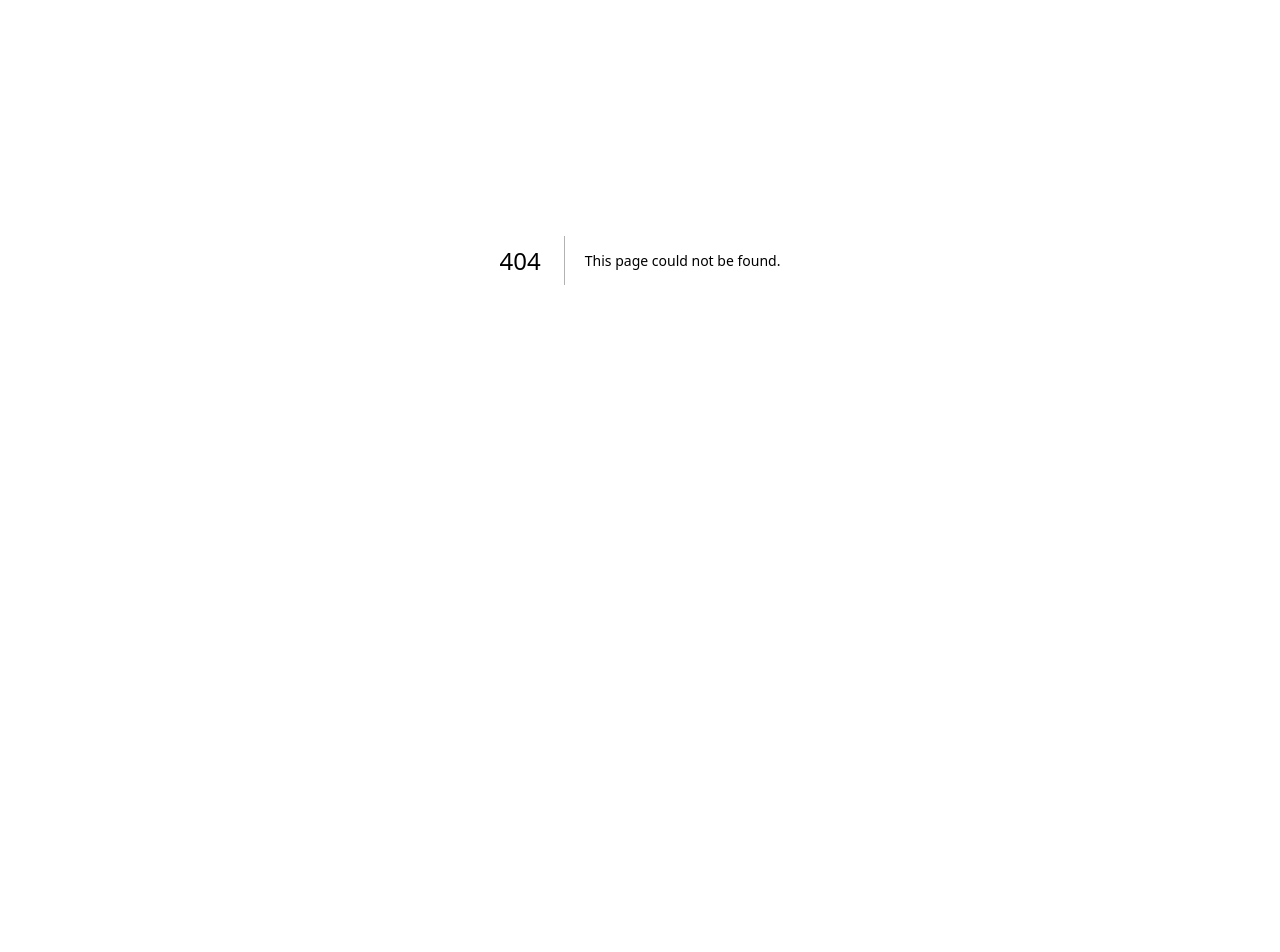
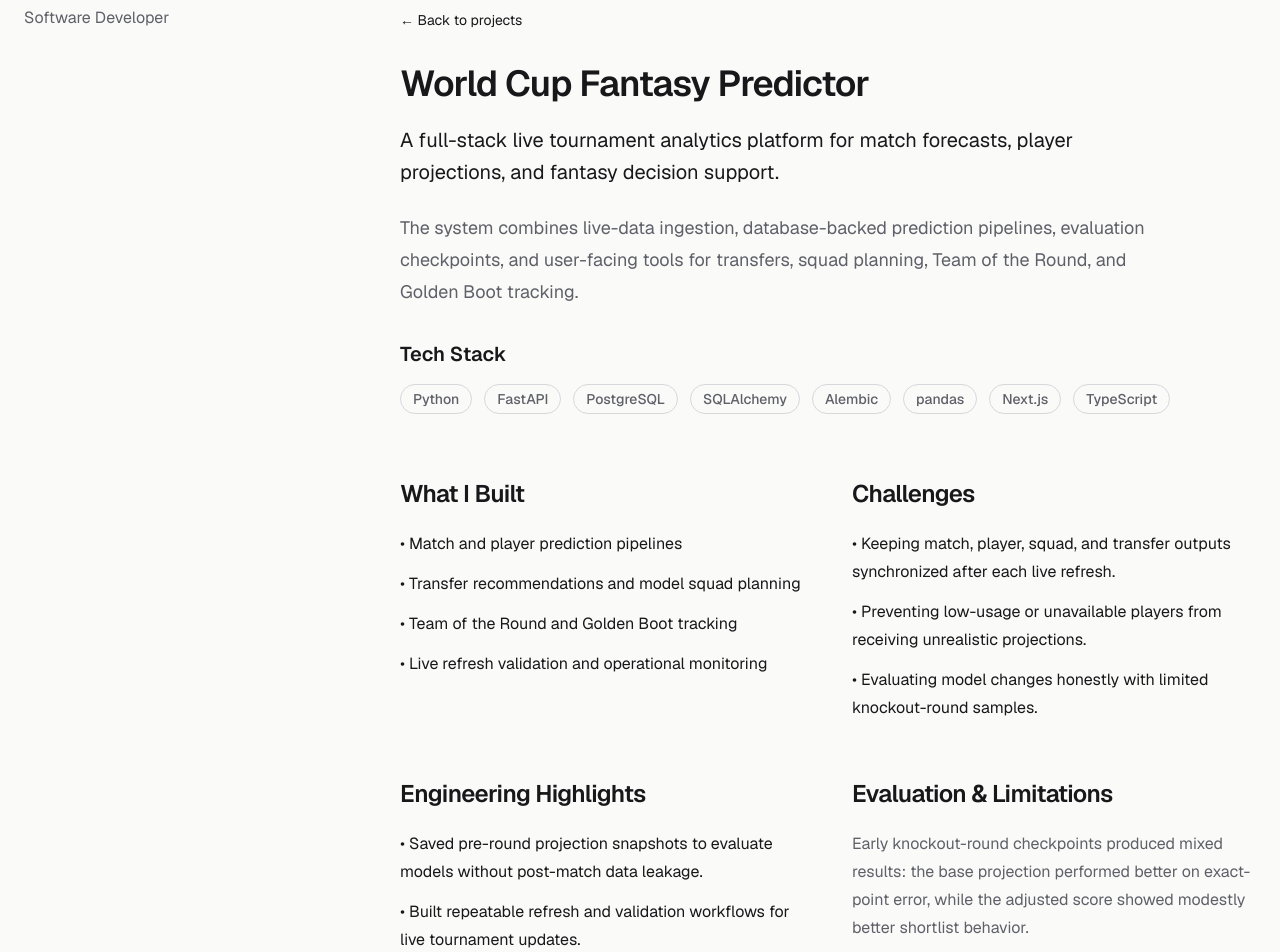
Before and after one commit to AlexJiang36/alex-portfolio, a Next.js app: page /projects/world-cup-fantasy-predictor in a window 1280 px wide. Before the commit this address had no page. Shown: the part 140-1092 px from the top of the page. Before the commit the page ends 800 px from the top, so only its background shows below. Built offline with nearby package versions, Linux system fonts and the light colour scheme.

Commit message:
Day6: add World Cup project case study

```diff
--- a/app/page.tsx
+++ b/app/page.tsx
@@ -1,6 +1,6 @@
 import Container from "@/components/layout/Container";
 import PortfolioShell from "@/components/layout/PortfolioShell";
-import FeaturedProject from "@/components/projects/FeaturedProject";
+import ProjectCard from "@/components/projects/ProjectCard";
 import SectionHeading from "@/components/ui/SectionHeading";
 import { profile } from "@/data/profile";
 import { projects } from "@/data/projects";
@@ -32,14 +32,14 @@ export default function Home() {
         <section>
           <SectionHeading>Featured Projects</SectionHeading>
 
-          <div className="mt-8 space-y-8">
-            {featuredProjects.map((project) => (
-              <FeaturedProject
+          <div className="mt-8 grid gap-6 md:grid-cols-2">
+            {projects.map((project) => (
+                <ProjectCard
                 key={project.slug}
                 project={project}
-              />
+                />
             ))}
-          </div>
+            </div>
         </section>
       </PortfolioShell>
     </Container>
--- a/app/projects/page.tsx
+++ b/app/projects/page.tsx
@@ -1,6 +1,6 @@
 import Container from "@/components/layout/Container";
 import PortfolioShell from "@/components/layout/PortfolioShell";
-import FeaturedProject from "@/components/projects/FeaturedProject";
+import ProjectCard from "@/components/projects/ProjectCard";
 import SectionHeading from "@/components/ui/SectionHeading";
 import { projects } from "@/data/projects";
 
@@ -16,14 +16,14 @@ export default function ProjectsPage() {
             projects I have built.
           </p>
 
-          <div className="mt-8 space-y-8">
+          <div className="mt-8 grid gap-6 md:grid-cols-2">
             {projects.map((project) => (
-              <FeaturedProject
+                <ProjectCard
                 key={project.slug}
                 project={project}
-              />
+                />
             ))}
-          </div>
+            </div>
         </section>
       </PortfolioShell>
     </Container>
--- /dev/null
+++ b/app/projects/world-cup-fantasy-predictor/page.tsx
@@ -0,0 +1,107 @@
+import type { Metadata } from "next";
+import Link from "next/link";
+
+import Container from "@/components/layout/Container";
+import PortfolioShell from "@/components/layout/PortfolioShell";
+import ProjectTag from "@/components/ui/ProjectTag";
+import { worldCupCaseStudy } from "@/data/worldCupCaseStudy";
+
+export const metadata: Metadata = {
+  title: `${worldCupCaseStudy.title} | Alex Jiang`,
+  description: worldCupCaseStudy.summary,
+};
+
+export default function WorldCupFantasyPredictorPage() {
+  const [overviewSection, ...detailSections] =
+    worldCupCaseStudy.sections;
+
+  return (
+    <Container>
+      <PortfolioShell>
+        <article>
+          <Link
+            href="/projects"
+            className="text-sm text-muted transition-colors hover:text-foreground"
+          >
+            ← Back to projects
+          </Link>
+
+          <header className="mt-8">
+            <h1 className="text-4xl font-semibold tracking-tight">
+              {worldCupCaseStudy.title}
+            </h1>
+
+            <p className="mt-5 max-w-3xl text-xl leading-8">
+              {worldCupCaseStudy.summary}
+            </p>
+
+            {overviewSection?.paragraphs && (
+              <div className="mt-6 space-y-4">
+                {overviewSection.paragraphs.map((paragraph) => (
+                  <p
+                    key={paragraph}
+                    className="max-w-3xl text-lg leading-8 text-muted"
+                  >
+                    {paragraph}
+                  </p>
+                ))}
+              </div>
+            )}
+
+            <h2 className="mt-8 text-xl font-semibold">
+              Tech Stack
+            </h2>
+
+            <div className="mt-4 flex flex-wrap gap-3">
+              {worldCupCaseStudy.technologies.map((technology) => (
+                <ProjectTag key={technology}>
+                  {technology}
+                </ProjectTag>
+              ))}
+            </div>
+          </header>
+
+          <div className="mt-16 grid gap-x-12 gap-y-14 md:grid-cols-2">
+            {detailSections.map((section) => (
+              <section key={section.id} id={section.id}>
+                <h2 className="text-2xl font-semibold tracking-tight">
+                  {section.title}
+                </h2>
+
+                {section.paragraphs && (
+                  <div className="mt-5 space-y-4">
+                    {section.paragraphs.map((paragraph) => (
+                      <p
+                        key={paragraph}
+                        className="text-base leading-7 text-muted"
+                      >
+                        {paragraph}
+                      </p>
+                    ))}
+                  </div>
+                )}
+
+                {section.bullets && (
+                  <ul className="mt-5 space-y-3">
+                    {section.bullets.map((bullet) => (
+                      <li
+                        key={bullet}
+                        className="text-base leading-7"
+                      >
+                        • {bullet}
+                      </li>
+                    ))}
+                  </ul>
+                )}
+              </section>
+            ))}
+          </div>
+
+          <p className="mt-16 border-t border-border-subtle pt-6 text-sm leading-6 text-muted">
+            {worldCupCaseStudy.sourceNote}
+          </p>
+        </article>
+      </PortfolioShell>
+    </Container>
+  );
+}
--- a/components/layout/Container.tsx
+++ b/components/layout/Container.tsx
@@ -4,7 +4,7 @@ type ContainerProps = {
 
 export default function Container({ children }: ContainerProps) {
   return (
-    <main className="mx-auto max-w-5xl px-6 py-16">
+    <main className="mx-auto max-w-7xl px-6 py-16">
       {children}
     </main>
   );
--- a/components/layout/SplitLayout.tsx
+++ b/components/layout/SplitLayout.tsx
@@ -8,12 +8,12 @@ export default function SplitLayout({
   children,
 }: SplitLayoutProps) {
   return (
-    <div className="grid gap-16 lg:grid-cols-[minmax(0,0.85fr)_minmax(0,1.35fr)] lg:gap-20">
+    <div className="grid gap-14 lg:grid-cols-[240px_minmax(0,1fr)] lg:gap-16 xl:grid-cols-[280px_minmax(0,1fr)] xl:gap-24">
       <div className="lg:sticky lg:top-16 lg:self-start">
         {sidebar}
       </div>
 
-      <div>{children}</div>
+      <div className="min-w-0">{children}</div>
     </div>
   );
 }
--- a/components/projects/FeaturedProject.tsx
+++ /dev/null
@@ -1,47 +0,0 @@
-import Button from "@/components/ui/Button";
-import ProjectTag from "@/components/ui/ProjectTag";
-import type { Project } from "@/types/project";
-
-type FeaturedProjectProps = {
-  project: Project;
-};
-
-export default function FeaturedProject({
-  project,
-}: FeaturedProjectProps) {
-  return (
-    <article className="rounded-lg border border-border-subtle bg-surface p-6">
-      <p className="text-sm font-medium text-muted">
-        {project.status}
-      </p>
-
-      <h3 className="mt-3 text-2xl font-semibold tracking-tight">
-        {project.title}
-      </h3>
-
-      <p className="mt-4 text-base leading-7 text-muted">
-        {project.shortDescription}
-      </p>
-
-      <ul className="mt-5 space-y-2 text-sm leading-6">
-        {project.highlights.map((highlight) => (
-          <li key={highlight}>• {highlight}</li>
-        ))}
-      </ul>
-
-      <div className="mt-6 flex flex-wrap gap-3">
-        {project.technologies.map((technology) => (
-          <ProjectTag key={technology}>
-            {technology}
-          </ProjectTag>
-        ))}
-      </div>
-
-      <div className="mt-7">
-        <Button href={project.caseStudyPath}>
-          View Case Study
-        </Button>
-      </div>
-    </article>
-  );
-}
--- /dev/null
+++ b/components/projects/ProjectCard.tsx
@@ -0,0 +1,47 @@
+import Button from "@/components/ui/Button";
+import ProjectTag from "@/components/ui/ProjectTag";
+import type { Project } from "@/types/project";
+
+type ProjectCardProps = {
+  project: Project;
+};
+
+export default function ProjectCard({ project }: ProjectCardProps) {
+  return (
+    <article className="flex h-full flex-col rounded-lg border border-border-subtle bg-surface p-5">
+      <div className="mb-5 aspect-[16/10] rounded-md border border-border-subtle bg-background" />
+
+      <p className="text-sm text-muted">
+        {project.status}
+      </p>
+
+      <h3 className="mt-2 text-xl font-semibold tracking-tight">
+        {project.title}
+      </h3>
+
+      <p className="mt-3 line-clamp-3 text-sm leading-6 text-muted">
+        {project.shortDescription}
+      </p>
+
+      <div className="mt-5 flex flex-wrap gap-2">
+        {project.technologies.slice(0, 4).map((technology) => (
+          <ProjectTag key={technology}>
+            {technology}
+          </ProjectTag>
+        ))}
+      </div>
+
+      <div className="mt-auto pt-6">
+        {project.caseStudyPath ? (
+          <Button href={project.caseStudyPath}>
+            View Project
+          </Button>
+        ) : (
+          <p className="text-sm text-muted">
+            Case study coming soon
+          </p>
+        )}
+      </div>
+    </article>
+  );
+}
--- a/data/projects.ts
+++ b/data/projects.ts
@@ -4,9 +4,9 @@ export const projects = [
   {
     slug: "world-cup-fantasy-predictor",
     title: "World Cup Fantasy Predictor",
-    status: "Active live-tournament project",
+    status: "Live tournament analytics",
     shortDescription:
-      "A full-stack tournament analytics platform for match forecasts, player projections, and fantasy decision support.",
+      "Match forecasts, player projections, and fantasy decision-support tools for a live international tournament.",
     technologies: [
       "Python",
       "FastAPI",
@@ -22,4 +22,24 @@ export const projects = [
     caseStudyPath: "/projects/world-cup-fantasy-predictor",
     featured: true,
   },
+  {
+    slug: "fpl-predictor",
+    title: "FPL Predictor",
+    status: "Fantasy football analytics",
+    shortDescription:
+      "A full-stack platform for player predictions, match forecasts, squad planning, and transfer recommendations.",
+    technologies: [
+      "Python",
+      "FastAPI",
+      "PostgreSQL",
+      "Next.js",
+      "TypeScript",
+    ],
+    highlights: [
+      "Built multi-season data ingestion and validation workflows.",
+      "Developed player and match prediction models with evaluation pipelines.",
+      "Implemented squad selection and transfer recommendation logic.",
+    ],
+    featured: true,
+  },
 ] satisfies readonly Project[];
--- /dev/null
+++ b/data/worldCupCaseStudy.ts
@@ -0,0 +1,67 @@
+import type { CaseStudy } from "@/types/caseStudy";
+
+export const worldCupCaseStudy = {
+  slug: "world-cup-fantasy-predictor",
+  title: "World Cup Fantasy Predictor",
+  status: "Active live-tournament project",
+  summary:
+    "A full-stack live tournament analytics platform for match forecasts, player projections, and fantasy decision support.",
+  technologies: [
+    "Python",
+    "FastAPI",
+    "PostgreSQL",
+    "SQLAlchemy",
+    "Alembic",
+    "pandas",
+    "Next.js",
+    "TypeScript",
+  ],
+  sourceNote:
+    "The working source repository remains private while live tournament refreshes are ongoing. This page presents public-safe architecture, methodology, and engineering decisions.",
+  sections: [
+  {
+  id: "overview",
+  title: "Overview",
+  paragraphs: [
+    "The system combines live-data ingestion, database-backed prediction pipelines, evaluation checkpoints, and user-facing tools for transfers, squad planning, Team of the Round, and Golden Boot tracking.",
+  ],
+},
+  {
+    id: "what-i-built",
+    title: "What I Built",
+    bullets: [
+      "Match and player prediction pipelines",
+      "Transfer recommendations and model squad planning",
+      "Team of the Round and Golden Boot tracking",
+      "Live refresh validation and operational monitoring",
+    ],
+  },
+  {
+  id: "challenges",
+  title: "Challenges",
+  bullets: [
+    "Keeping match, player, squad, and transfer outputs synchronized after each live refresh.",
+    "Preventing low-usage or unavailable players from receiving unrealistic projections.",
+    "Evaluating model changes honestly with limited knockout-round samples.",
+  ],
+},
+  {
+    id: "engineering-highlights",
+    title: "Engineering Highlights",
+    bullets: [
+      "Saved pre-round projection snapshots to evaluate models without post-match data leakage.",
+      "Built repeatable refresh and validation workflows for live tournament updates.",
+      "Added player-usage checks using actual starts, minutes, availability, and realistic scoring expectations.",
+    ],
+  },
+  {
+    id: "evaluation",
+    title: "Evaluation & Limitations",
+    paragraphs: [
+      "Early knockout-round checkpoints produced mixed results: the base projection performed better on exact-point error, while the adjusted score showed modestly better shortlist behavior.",
+      "Because knockout samples are small, I treated these results as evidence for continued evaluation rather than proof that every production adjustment improved the model.",
+    ],
+  },
+],
+
+} satisfies CaseStudy;
--- /dev/null
+++ b/types/caseStudy.ts
@@ -0,0 +1,16 @@
+export type CaseStudySection = {
+  id: string;
+  title: string;
+  paragraphs?: readonly string[];
+  bullets?: readonly string[];
+};
+
+export type CaseStudy = {
+  slug: string;
+  title: string;
+  status: string;
+  summary: string;
+  technologies: readonly string[];
+  sourceNote: string;
+  sections: readonly CaseStudySection[];
+};
--- a/types/project.ts
+++ b/types/project.ts
@@ -5,7 +5,7 @@ export type Project = {
   shortDescription: string;
   technologies: readonly string[];
   highlights: readonly string[];
-  caseStudyPath: string;
+  caseStudyPath?: string;
   image?: {
     src: string;
     alt: string;
```
